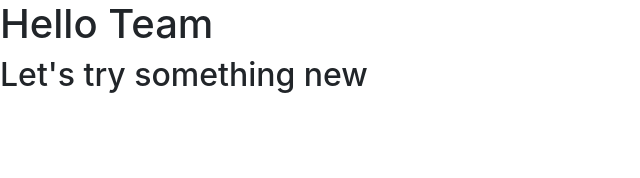
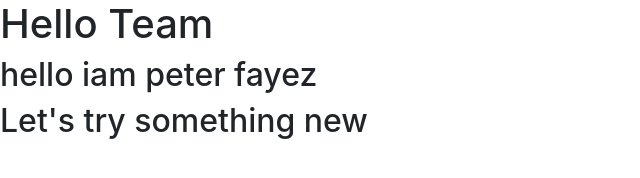
Before and after one commit to peterabdelmalek/Team, a plain HTML site: page index.html in a window 1280 px wide. Shown: the whole page, without its empty margins (0-640 px from the left). Drawn offline with nearby package versions, Linux system fonts and the light colour scheme.

Commit message:
peter fayez update

```diff
--- a/index.html
+++ b/index.html
@@ -25,6 +25,7 @@
 
         <section class="p">
         <h1> Hello Team</h1>
+			<h2>hello iam peter fayez</h2>
 
         <div class="h">
 
```
